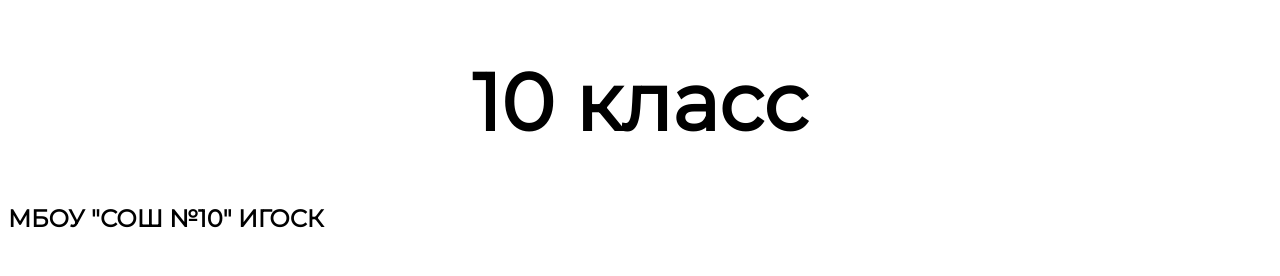
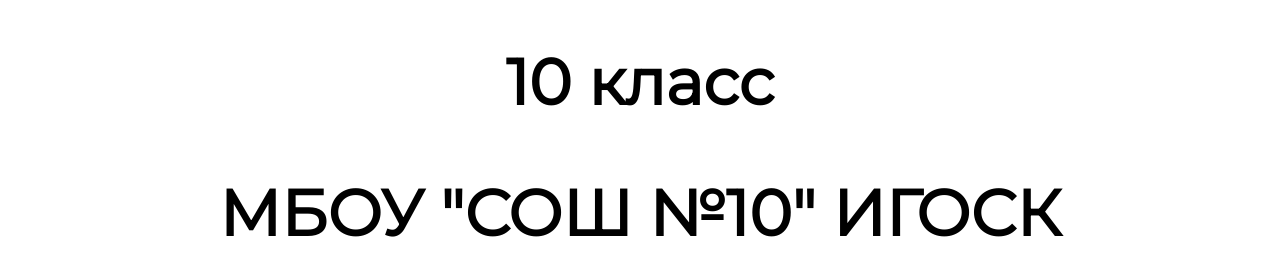
Before and after one commit to zenfurion/zenfurion.github.io, a plain HTML site: page site/index.html in a window 1280 px wide. Drawn offline with Linux system fonts and the light colour scheme.

Commit message:
Update main.css

```diff
--- a/site/css/main.css
+++ b/site/css/main.css
@@ -6,5 +6,12 @@ body {
 
 h1 {
     text-align: center;
-    font-size: 500%;
+    font-size: 400%;
+    font-weight: bold;
 }
+
+h2 {
+    text-align: center;
+    font-size: 400%;
+    font-weight: bold;
+}
```
